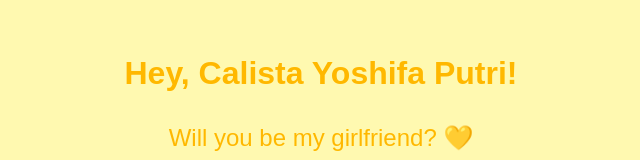
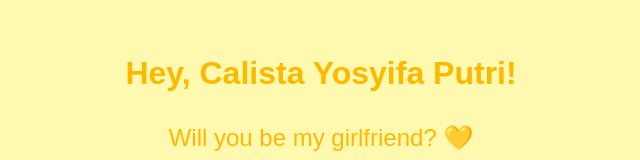
Before and after one commit to AnakBaru1/buat-cc, a plain HTML site: page index.html in a window 1280 px wide. Shown: the part 242-402 px from the top of the page, without its empty margins (319-959 px from the left). Drawn offline with Linux system fonts and the light colour scheme.

Commit message:
Update index.html

```diff
--- a/index.html
+++ b/index.html
@@ -8,7 +8,7 @@
 </head>
 <body>
   <div class="container">
-    <h1>Hey, Calista Yoshifa Putri!</h1>
+    <h1>Hey, Calista Yosyifa Putri!</h1>
     <p>Will you be my girlfriend? 💛</p>
     <div class="button-container">
       <button id="yes-btn" onclick="accept()">Yes 💖</button>
```
